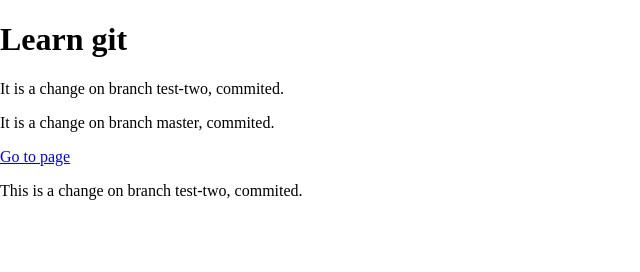
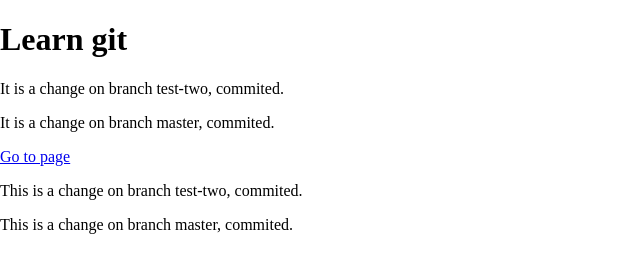
Before and after one commit to eremina-official/git-learn, a plain HTML site: page index.html in a window 1280 px wide. Shown: the whole page, without its empty margins (0-640 px from the left). Drawn offline with Linux system fonts and the light colour scheme.

Commit message:
change on the branch master

```diff
--- a/index.html
+++ b/index.html
@@ -10,5 +10,6 @@
   <p>It is a change on branch master, commited.</p>
   <p><a href="pages/page.html">Go to page</a></p>
   <p>This is a change on branch test-two, commited.</p>
+  <p>This is a change on branch master, commited.</p>
 </body>
 </html>
```
